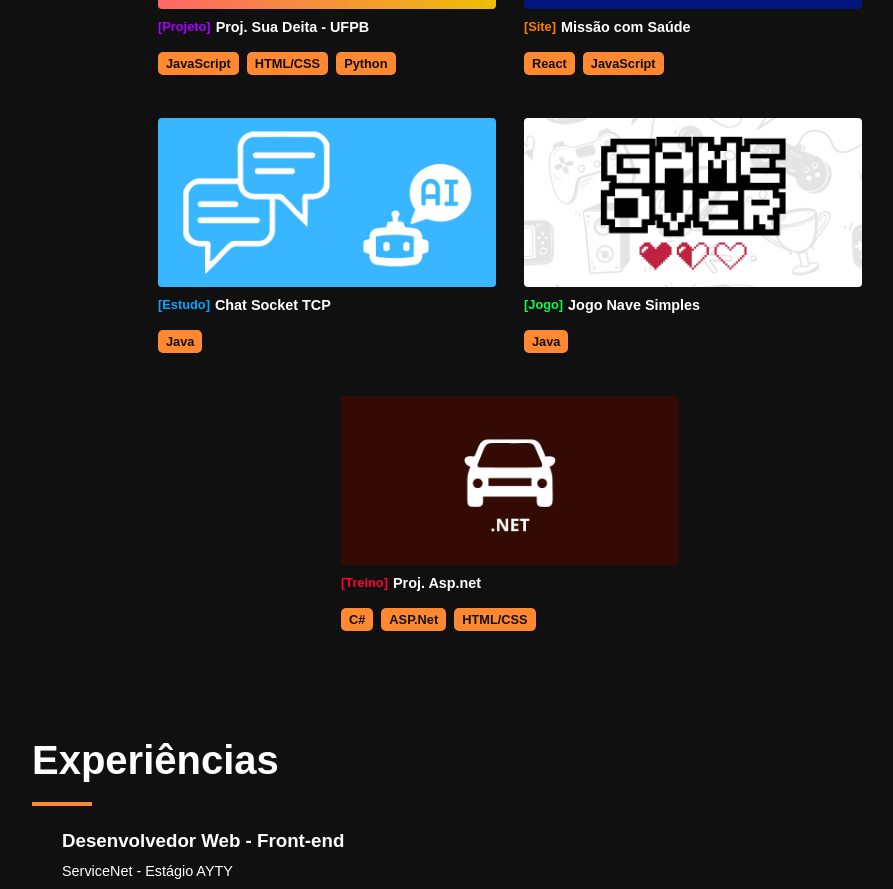
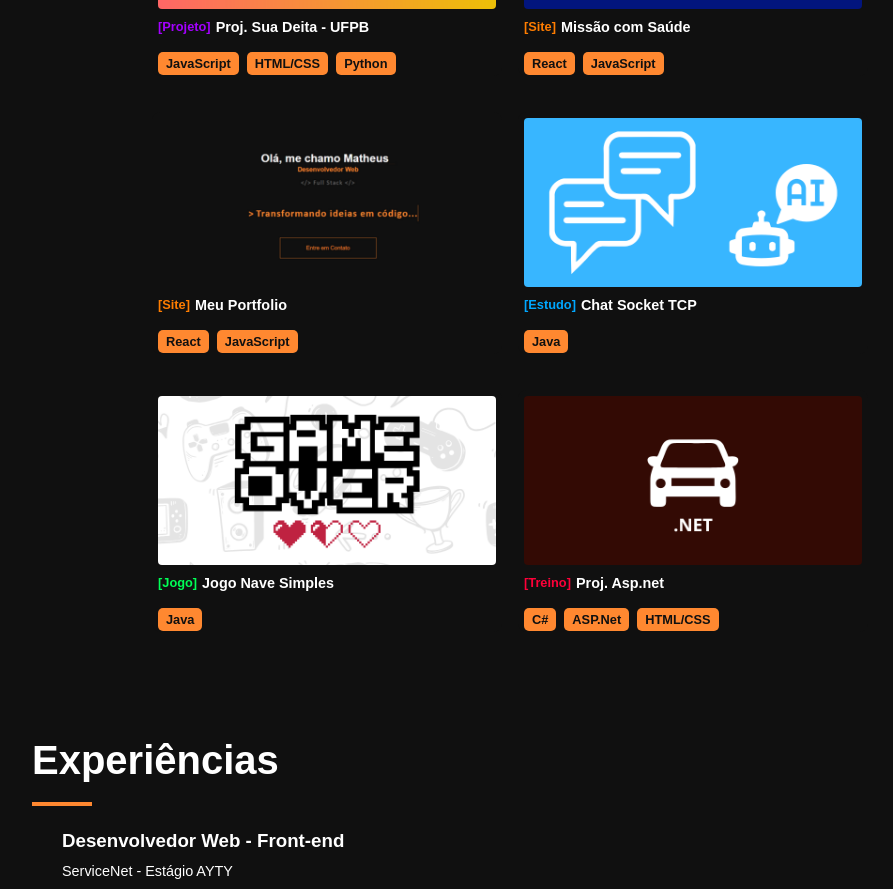
Before and after one commit to matheusfelipe20/portfolio, a React (Create React App) app in the folder projeto-portfolio/: page / in a window 1280 px wide. Shown: the part 1758-2647 px from the top of the page, without its empty margins (230-1123 px from the left). Built offline with nearby package versions, Linux system fonts and the light colour scheme.

Commit message:
Adicionando novo projeto em projetos

```diff
--- a/projeto-portfolio/src/components/pages/home/Projects.js
+++ b/projeto-portfolio/src/components/pages/home/Projects.js
@@ -8,15 +8,17 @@ import jogoNave from '../../../img/project/jogo-nave.png';
 import apostasEsportivas from '../../../img/project/apostas-sport.png';
 import missaoSaude from '../../../img/project/missaoSaude.png';
 import aspnet from '../../../img/project/aspnet.png'
+import portfolio from '../../../img/project/portfolio.png'
 
 const projectsData = [
   { id: 1, tag: 'Projeto', title: 'Sist. Apostas Esportivas', color: 'var(--color-tag-project)', imgSrc: apostasEsportivas, link: 'https://github.com/matheusfelipe20/desafio-api-jogos', tag_technology: ['Golang', 'JavaScript'],},
   { id: 2, tag: 'Projeto', title: 'Proj. DSC - UFPB', color: 'var(--color-tag-project)', imgSrc: meajude, link: 'https://github.com/matheusfelipe20/ChatSocketTCP', tag_technology: ['Java', 'Spring Boot'],},
   { id: 3, tag: 'Projeto', title: 'Proj. Sua Deita - UFPB', color: 'var(--color-tag-project)', imgSrc: suadieta, link: 'https://github.com/matheusfelipe20/ESA-2022.1--SuaDieta--Projeto-UFPB', tag_technology: ['JavaScript', 'HTML/CSS', 'Python'],},
   { id: 4, tag: 'Site', title: 'Missão com Saúde', color: 'var(--color-tag-site)', imgSrc: missaoSaude, link: 'https://matheusfelipe20.github.io/Projeto-AS/', tag_technology: ['React', 'JavaScript'],},
-  { id: 5, tag: 'Estudo', title: 'Chat Socket TCP', color: 'var(--color-tag-study)', imgSrc: chatSocketTCP, link: 'https://github.com/matheusfelipe20/ChatSocketTCP', tag_technology: ['Java'],},
-  { id: 6, tag: 'Jogo', title: 'Jogo Nave Simples', color: 'var(--color-tag-game)', imgSrc: jogoNave, link: 'https://github.com/matheusfelipe20/Jogo-Nave-simples-JAVA', tag_technology: ['Java'],},
-  { id: 7, tag: 'Treino', title: 'Proj. Asp.net', color: 'var(--color-tag-training)', imgSrc: aspnet, link: 'https://github.com/matheusfelipe20/Projeto-ASP.NET', tag_technology: ['C#', 'ASP.Net', 'HTML/CSS'],},
+  { id: 5, tag: 'Site', title: 'Meu Portfolio', color: 'var(--color-tag-site)', imgSrc: portfolio, link: 'https://github.com/matheusfelipe20/portfolio', tag_technology: ['React', 'JavaScript'],},
+  { id: 6, tag: 'Estudo', title: 'Chat Socket TCP', color: 'var(--color-tag-study)', imgSrc: chatSocketTCP, link: 'https://github.com/matheusfelipe20/ChatSocketTCP', tag_technology: ['Java'],},
+  { id: 7, tag: 'Jogo', title: 'Jogo Nave Simples', color: 'var(--color-tag-game)', imgSrc: jogoNave, link: 'https://github.com/matheusfelipe20/Jogo-Nave-simples-JAVA', tag_technology: ['Java'],},
+  { id: 8, tag: 'Treino', title: 'Proj. Asp.net', color: 'var(--color-tag-training)', imgSrc: aspnet, link: 'https://github.com/matheusfelipe20/Projeto-ASP.NET', tag_technology: ['C#', 'ASP.Net', 'HTML/CSS'],},
 ];
 
 const Projects = () => (
```
Also changed, not shown: projeto-portfolio/src/img/project/portfolio.png (added).
